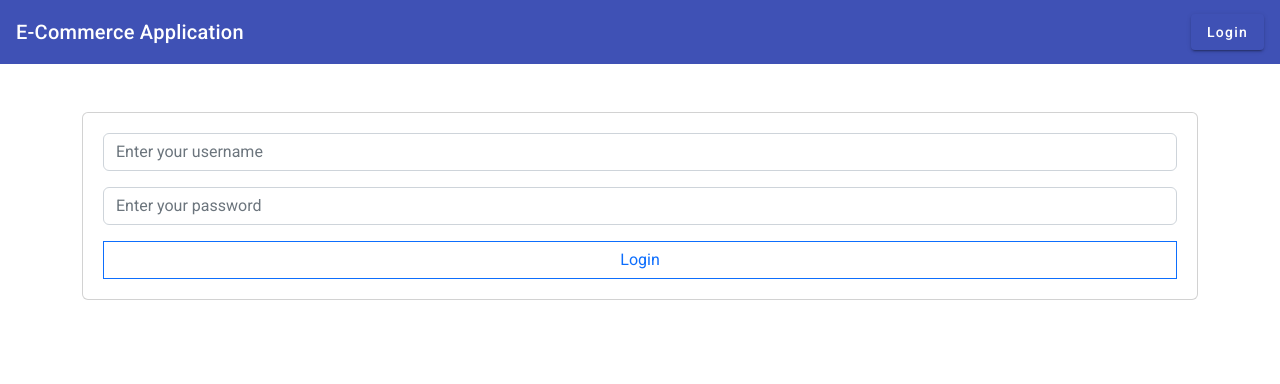
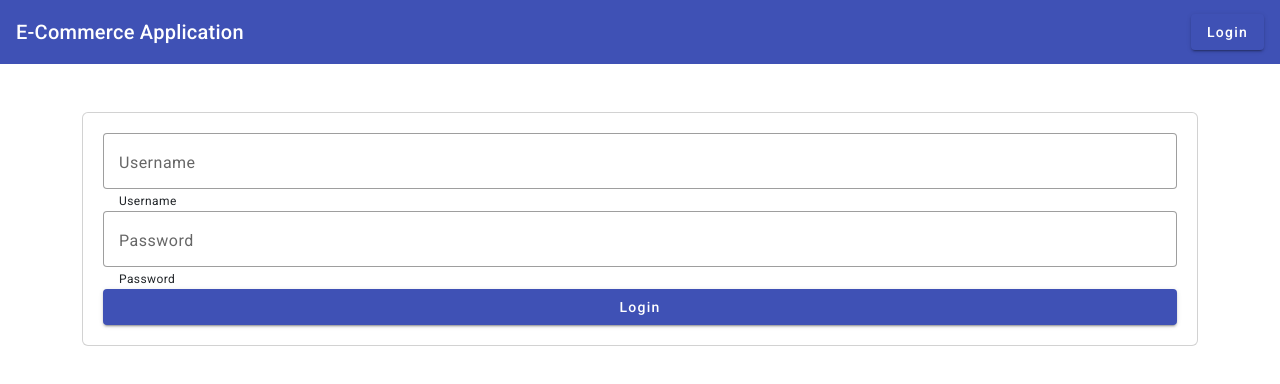
Before and after one commit to Fiiider12345/e-commerce-ui, an Angular app: page /login in a window 1280 px wide. Shown: the top 384 px of the page. Built offline with nearby package versions, Linux system fonts and the light colour scheme.

Commit message:
Login Form using AM

```diff
--- a/src/app/app-routing.module.ts
+++ b/src/app/app-routing.module.ts
@@ -8,7 +8,7 @@ import { ForbiddenComponent } from './forbidden/forbidden.component';
 import { AuthGuard } from './_auth/auth.guard';
 
 const routes: Routes = [
-  {path:'home', component:HomeComponent},
+  {path:'', component:HomeComponent},
   {path:'admin', component:AdminComponent, canActivate:[AuthGuard], data:{roles:['Admin']}},
   {path:'user', component:UserComponent, canActivate:[AuthGuard], data:{roles:['User']}},
   {path:'login', component:LoginComponent},
--- a/src/app/app.module.ts
+++ b/src/app/app.module.ts
@@ -19,6 +19,8 @@ import { UserAuthService } from './_services/user-auth.service';
 import { BrowserAnimationsModule } from '@angular/platform-browser/animations';
 import {MatToolbarModule} from '@angular/material/toolbar';
 import {MatButtonModule} from '@angular/material/button';
+import {MatFormFieldModule} from '@angular/material/form-field';
+import {MatInputModule} from '@angular/material/input';
 
 @NgModule({
   declarations: [
@@ -38,7 +40,9 @@ import {MatButtonModule} from '@angular/material/button';
     RouterModule,
     BrowserAnimationsModule,
     MatToolbarModule,
-    MatButtonModule
+    MatButtonModule,
+    MatFormFieldModule,
+    MatInputModule
   ],
   providers: [
     AuthGuard,
--- a/src/app/header/header.component.ts
+++ b/src/app/header/header.component.ts
@@ -22,7 +22,7 @@ export class HeaderComponent {
 
   public logout() {
     this.userAuthService.clear();
-    this.router.navigate(['/home']);
+    this.router.navigate(['/']);
   }
 
 }
--- a/src/app/login/login.component.html
+++ b/src/app/login/login.component.html
@@ -1,25 +1,28 @@
 <div class="container mt-5">
     <div class="card" style="padding: 20px;">
         <form #loginForm="ngForm" (ngSubmit)="login(loginForm)">
-            <input type="text"
-            ngModel
-            name="userName"
-            id="userName"
-            placeholder="Enter your username"
-            class="form-control mb-3"
-            >
 
-            <input type="password"
-            ngModel
-            name="userPassword"
-            id="userPassword"
-            placeholder="Enter your password"
-            class="form-control mb-3"
-            >
+            <mat-form-field appearance="outline" class="w-100">
+                <mat-label>Username</mat-label>
+                <input matInput ngModel name="userName" id="userName" placeholder="Username">
+                <mat-hint>Username</mat-hint>
+            </mat-form-field>
 
-            <input type="submit"
-            value="Login"
-            class="btn btn-outline-primary form-control rounded-0">
+            <mat-form-field appearance="outline" class="w-100">
+                <mat-label>Password</mat-label>
+                <input type="password" matInput ngModel name="userPassword" id="userPassword" placeholder="Password">
+                <mat-hint>Password</mat-hint>
+            </mat-form-field>
+
+            <button class="w-100" type="submit" mat-raised-button color="primary">Login</button>
+
+            <!-- <input type="text" ngModel name="userName" id="userName" placeholder="Enter your username"
+                class="form-control mb-3">
+
+            <input type="password" ngModel name="userPassword" id="userPassword" placeholder="Enter your password"
+                class="form-control mb-3">
+
+            <input type="submit" value="Login" class="btn btn-outline-primary form-control rounded-0"> -->
         </form>
     </div>
 </div>
```
